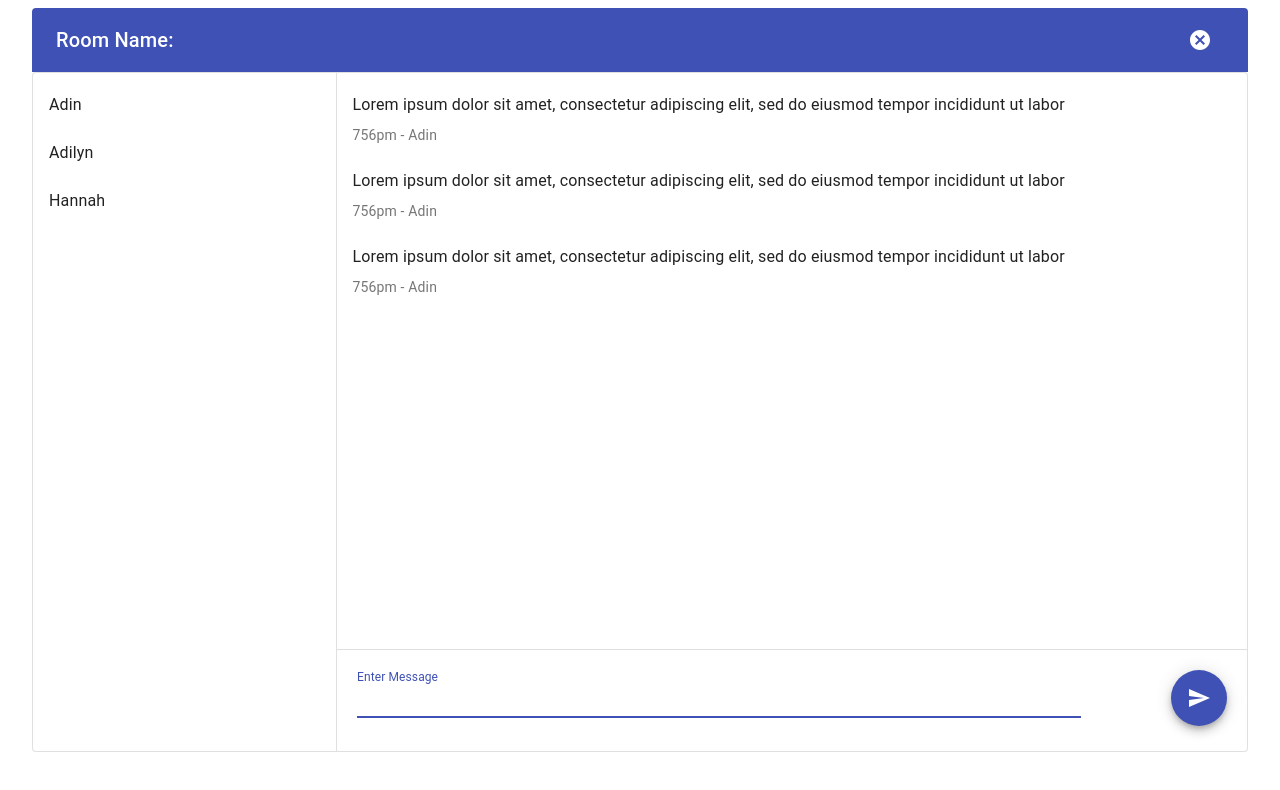
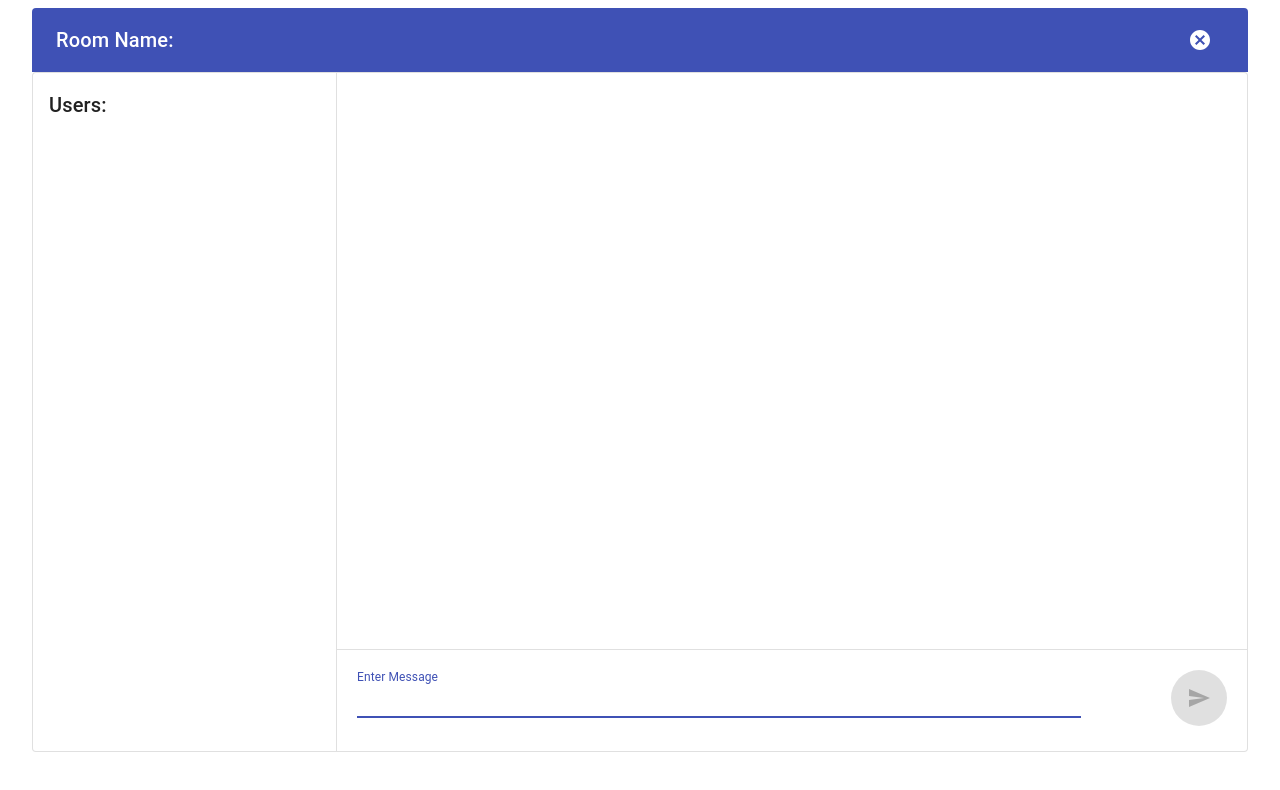
Before and after one commit to amercado1014/simple-messenger, a React (Create React App) app in the folder client/: page /simple-messenger in a window 1280 px wide. Shown: the top 790 px of the page. Built offline with nearby package versions, Linux system fonts and the light colour scheme.

Commit message:
Update messenger to display messages and users

```diff
--- a/client/src/components/messenger/messenger.component.jsx
+++ b/client/src/components/messenger/messenger.component.jsx
@@ -1,4 +1,6 @@
-import React from 'react';
+import React, { useState, useEffect } from 'react';
+import io from 'socket.io-client';
+import queryString from 'query-string';
 import { makeStyles } from '@material-ui/core/styles';
 import Container from '@material-ui/core/Container';
 import AppBar from '@material-ui/core/AppBar';
@@ -51,15 +53,60 @@ const useStyles = makeStyles({
   }
 });
 
-const Messenger = () => {
+let socket;
+
+const Messenger = ({ location }) => {
   const classes = useStyles();
+
+  const [name, setName] = useState('');
+  const [room, setRoom] = useState('');
+  const [messages, setMessages] = useState([]);
+  const [message, setMessage] = useState('');
+  const [users, setUsers] = useState([]);
+
+  const url = 'localhost:5000';
+
+  useEffect(() => {
+    const name = queryString.parse(location.search).name;
+    const room = queryString.parse(location.search).room;
+
+    setName(name);
+    setRoom(room);
+
+    socket = io(url);
+    socket.emit('joinRoom', { name, room });
+
+    return () => {
+      socket.emit('disconnect');
+      socket.off();
+    };
+  }, [url, location.search]);
+
+  useEffect(() => {
+    socket.on('message', message => {
+      setMessages([...messages, message]);
+    });
+
+    socket.on('roomUsers', ({ users }) => {
+      setUsers(users);
+    });
+  }, [messages, users]);
+
+  const onendChatMessage = e => {
+    e.preventDefault();
+
+    if (message) {
+      socket.emit('chatMessage', message);
+      setMessage('');
+    }
+  };
 
   return (
     <Container className={classes.container} component="main" maxWidth="lg">
       <AppBar position="absolute" color="default" className={classes.appBar}>
         <Toolbar>
           <Typography className={classes.title} variant="h6" color="inherit" noWrap>
-            Room Name:
+            Room Name: {room}
           </Typography>
           <IconButton href="/" color="inherit">
             <CancelIcon />
@@ -75,57 +122,59 @@ const Messenger = () => {
       >
         <Grid item xs={3} className={classes.userSection}>
           <List>
-            <ListItem key="1">
-              <ListItemText primary="Adin"></ListItemText>
+            <ListItem>
+              <Typography className={classes.title} variant="h6" color="inherit" noWrap>
+                Users:
+              </Typography>
             </ListItem>
-            <ListItem key="2">
-              <ListItemText primary="Adilyn"></ListItemText>
+            {users.map((user, index) => (
+              <ListItem key={index}>
+                <ListItemText primary={user.name}></ListItemText>
               </ListItem>
-            <ListItem key="3">
-              <ListItemText primary="Hannah"></ListItemText>
-            </ListItem>
+            ))}
           </List>
         </Grid>
         <Grid item xs={9}>
           <List className={classes.messageList}>
-            <ListItem key="1">
+            {messages.map((message, index) => (
+              <ListItem key={index}>
                 <Grid container>
                   <Grid item xs={12}>
-                  <ListItemText primary="Lorem ipsum dolor sit amet, consectetur adipiscing elit, sed do eiusmod tempor incididunt ut labor"></ListItemText>
+                    <ListItemText
+                      align={name === message.name ? 'right' : ''}
+                      primary={message.text}
+                    ></ListItemText>
                   </Grid>
                   <Grid item xs={12}>
-                  <ListItemText secondary="756pm - Adin"></ListItemText>
+                    <ListItemText
+                      align={name === message.name ? 'right' : ''}
+                      secondary={`${message.time} - ${message.name}`}
+                    ></ListItemText>
                   </Grid>
                 </Grid>
               </ListItem>
-            <ListItem key="2">
-              <Grid container>
-                <Grid item xs={12}>
-                  <ListItemText primary="Lorem ipsum dolor sit amet, consectetur adipiscing elit, sed do eiusmod tempor incididunt ut labor"></ListItemText>
-                </Grid>
-                <Grid item xs={12}>
-                  <ListItemText secondary="756pm - Adin"></ListItemText>
-                </Grid>
-              </Grid>
-            </ListItem>
-            <ListItem key="3">
-              <Grid container>
-                <Grid item xs={12}>
-                  <ListItemText primary="Lorem ipsum dolor sit amet, consectetur adipiscing elit, sed do eiusmod tempor incididunt ut labor"></ListItemText>
-                </Grid>
-                <Grid item xs={12}>
-                  <ListItemText secondary="756pm - Adin"></ListItemText>
-                </Grid>
-              </Grid>
-            </ListItem>
+            ))}
           </List>
           <Divider />
-          <Grid container component="form" spacing={1} className={classes.inputContainer}>
+          <Grid
+            container
+            onSubmit={e => onendChatMessage(e)}
+            component="form"
+            spacing={1}
+            className={classes.inputContainer}
+          >
             <Grid item xs={10}>
-              <TextField label="Enter Message" autoFocus name="message" fullWidth />
+              <TextField
+                onChange={e => setMessage(e.target.value)}
+                value={message}
+                label="Enter Message"
+                autoFocus
+                name="message"
+                fullWidth
+              />
             </Grid>
             <Grid item xs={2} align="right">
-              <Fab type="submit" className={classes.submitBtn} color="primary">
+              <Fab type="submit" className={classes.submitBtn} disabled={!message} color="primary">
                 <SendIcon />
               </Fab>
             </Grid>
```
Also changed, not shown: 1 other file (tests, documents, lock files or other folders). Lines whose indentation alone changed are shown as unchanged.
